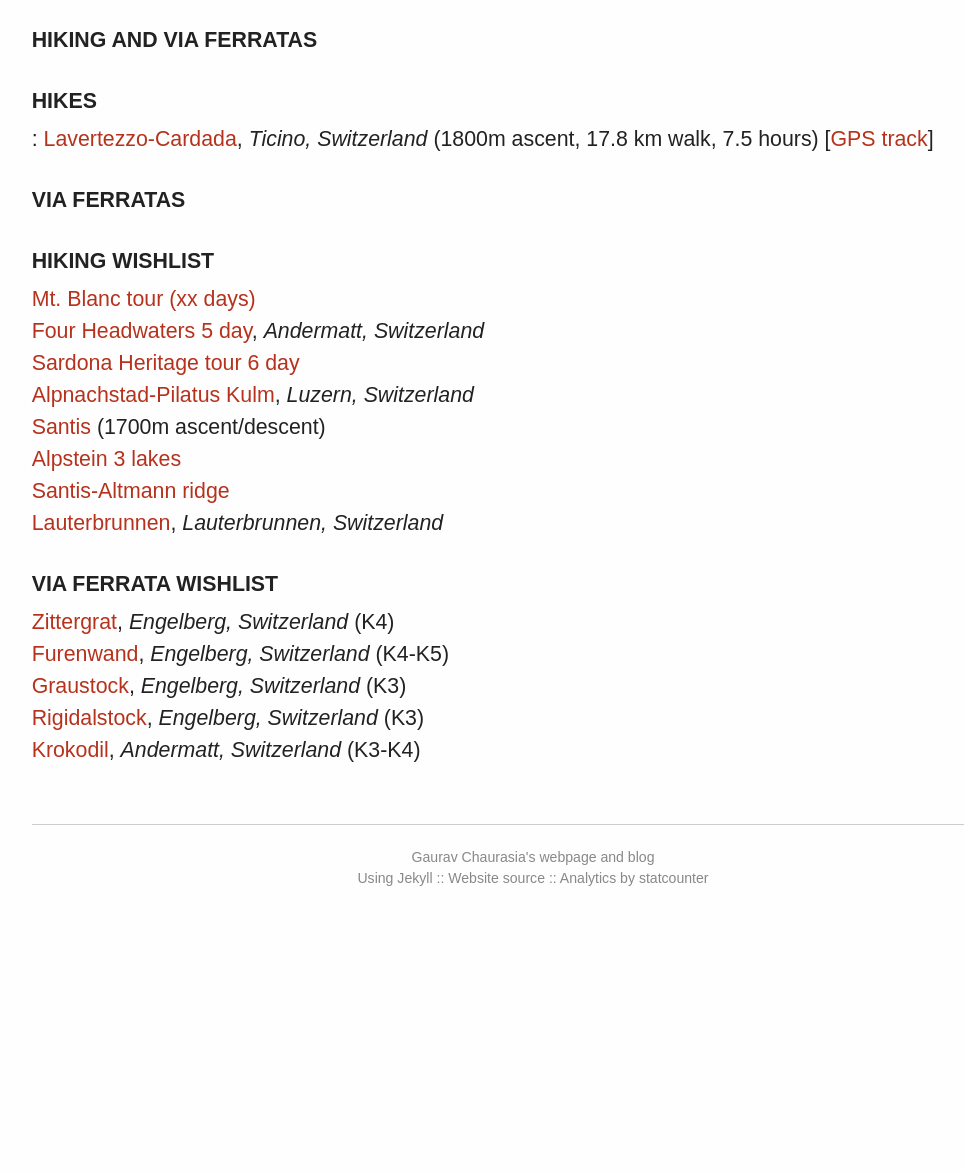
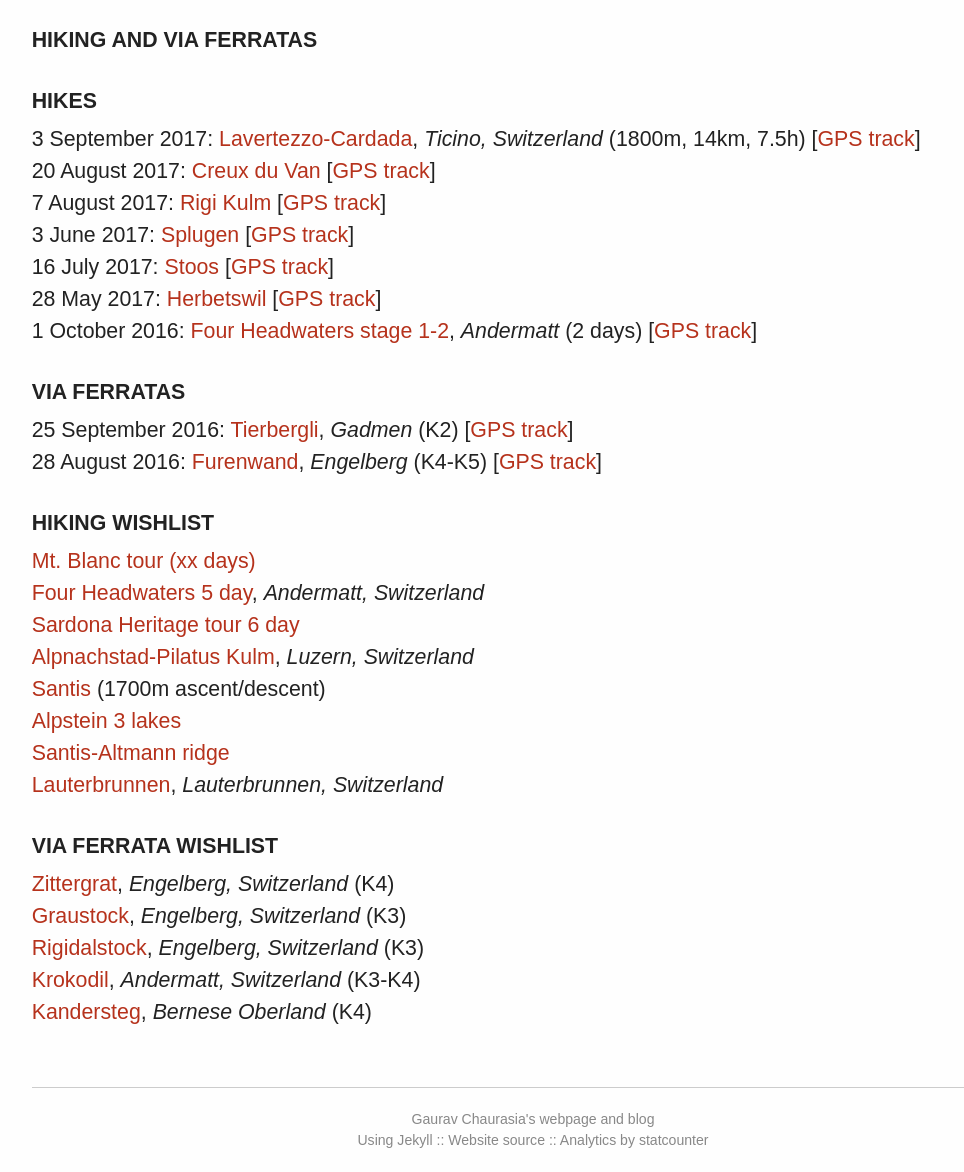
Before and after one commit to gchauras/gchauras.github.io, a Jekyll site: the page built from hiking.md, in a window 1280 px wide, cut to the strip 104-1276 px from the top of the page. Shown: the whole strip, without its empty margins (107-1071 px from the left). Built offline with Jekyll 4.4.1, drawn with Linux system fonts in a browser that asks for light colours; comment, search, counter and statistics services are not loaded; before the commit the page ends 1014 px from its top, so only the background shows below that.

```diff
--- a/hiking.md
+++ b/hiking.md
@@ -6,20 +6,90 @@
 hikes:
     - name: Lavertezzo-Cardada
       location: Ticino, Switzerland
-      difficulty: 1800m ascent, 17.8 km walk, 7.5 hours
+      difficulty: 1800m, 14km, 7.5h
       url: https://map.wanderland.ch/?lang=de&route=all&bgLayer=pk&resolution=10&E=2705770&N=1120543&trackId=3874842&layers=Wanderland
       track: https://connect.garmin.com/modern/activity/1957616494
+      date: 3 Sept 2017
+      public_album:
+      private_album:
+
+    - name: Creux du Van
+      location:
+      difficulty:
+      track: https://connect.garmin.com/modern/activity/1930666362
+      date: 20 August 2017
+      public_album:
+      private_album:
+
+    - name: Rigi Kulm
+      location:
+      difficulty:
+      track: https://connect.garmin.com/modern/activity/1942609063
+      date: 7 August 2017
+      public_album:
+      private_album:
+
+    - name: Splugen
+      location:
+      difficulty:
+      track: https://connect.garmin.com/modern/activity/1779988900
+      date: 3 June 2017
+      public_album:
+      private_album:
+
+    - name: Stoos
+      location:
+      difficulty:
+      track: https://connect.garmin.com/modern/activity/1858515578
+      date: 16 July 2017
+      public_album:
+      private_album:
+
+    - name: Herbetswil
+      location:
+      difficulty:
+      track: https://connect.garmin.com/modern/activity/1771314304
+      date: 28 May 2017
+      public_album:
+      private_album:
+
+    - name: Four Headwaters stage 1-2
+      difficulty: 2 days
+      location: Andermatt
+      url: http://www.andermatt.ch/en/summer/hiking/multi-day-tours/four-headwaters-trail2#skip
+      track:
+        - https://connect.garmin.com/modern/activity/1388356183/2
+        - https://connect.garmin.com/modern/activity/1388356232
+      date: 1 October 2016
+      public_album:
+      private_album:
+
+
+ferratas:
+    - name: Tierbergli
+      location: Gadmen
+      difficulty: K2
+      url: http://www.visinand.ch/via/Bern/Tierbergli/Tierbergli_intro.htm
+      track: https://connect.garmin.com/modern/activity/1379235891
+      date: 25 Sept 2016
+      public_album:
+      private_album:
+
+    - name: Furenwand
+      location: Engelberg
+      difficulty: K4-K5
+      url: http://www.engelberg.ch/en/sommer-in-engelberg/via-ferratas/fuerenwand/
+      track: https://connect.garmin.com/modern/activity/1325959012
+      date: 28 August 2016
+      public_album:
+      private_album:
+
 
 ferrata_wishlist:
     - name: Zittergrat
       location: Engelberg, Switzerland
       difficulty: K4
       url: http://www.engelberg.ch/en/sommer-in-engelberg/via-ferratas/zittergrat/
-
-    - name: Furenwand
-      location: Engelberg, Switzerland
-      difficulty: K4-K5
-      url: http://www.engelberg.ch/en/sommer-in-engelberg/via-ferratas/fuerenwand/
 
     - name: Graustock
       location: Engelberg, Switzerland
@@ -35,6 +105,11 @@
       location: Andermatt, Switzerland
       difficulty: K3-K4
       url: http://www.andermatt.ch/en/sommer/bergsteigen-klettern/Klettersteig-Bergsee
+
+    - name: Kandersteg
+      location: Bernese Oberland
+      difficulty: K4
+      url: http://www.allmenalp.ch/aktivitaeten/klettersteig/?L=1
 
 hiking_wishlist:
 
```
Also changed, not shown: other parts of hiking.md (+2 -3 lines).
